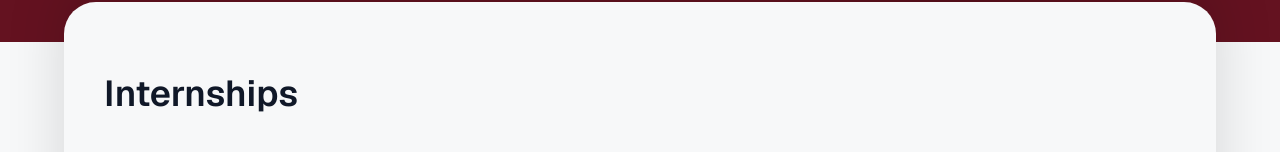
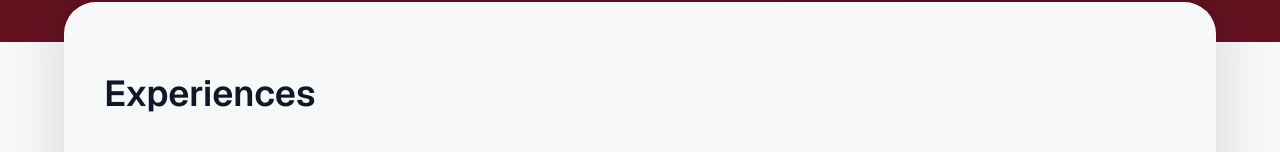
Before and after one commit to harshc22/harsh_chinjer_website, a Next.js app: page / in a window 1280 px wide. Shown: the part 1658-1810 px from the top of the page. Built offline with nearby package versions, Linux system fonts and the light colour scheme.

Commit message:
feat: implement smooth scrolling and update ExperienceTimeline component naming

```diff
--- a/src/app/globals.css
+++ b/src/app/globals.css
@@ -52,6 +52,10 @@
   }
 }
 
+html {
+  scroll-behavior: smooth;
+}
+
 body {
   background: var(--background);
   color: var(--foreground);
--- a/src/app/page.tsx
+++ b/src/app/page.tsx
@@ -1,6 +1,6 @@
 import Navbar from "@/components/Navbar";
 import Hero from "@/components/Hero";
-import { InternshipTimeline } from "@/components/ExperienceTimeline";
+import { ExperienceTimeline } from "@/components/ExperienceTimeline";
 import { AboutSection } from "@/components/About";
 import { SectionTransition } from "@/components/SectionTransition";
 export default function Home() {
@@ -10,7 +10,7 @@ export default function Home() {
       <Hero />
       <SectionTransition />
       <AboutSection />
-      <InternshipTimeline />
+      <ExperienceTimeline />
     </div>
   );
 }
--- a/src/components/ExperienceTimeline.tsx
+++ b/src/components/ExperienceTimeline.tsx
@@ -62,15 +62,15 @@ const itemVariants = (i: number) =>
     },
   }) satisfies Variants;
 
-export function InternshipTimeline() {
+export function ExperienceTimeline() {
   return (
     <section
-      id="internships"
+      id="Experiences"
       className="relative -mt-10 overflow-hidden rounded-t-[32px] bg-[var(--background)] shadow-[0_-22px_60px_rgba(0,0,0,0.14)] mx-auto max-w-6xl px-4 md:px-10 pt-14 pb-16 md:pt-18 md:pb-20"
     >
       <div className="mb-10 flex items-center justify-between gap-4">
         <h2 className="text-3xl md:text-4xl font-semibold text-[var(--foreground)]">
-          Internships
+          Experiences
         </h2>
       </div>
 
--- a/src/components/Navbar.tsx
+++ b/src/components/Navbar.tsx
@@ -8,9 +8,9 @@ import { useEffect, useState, type CSSProperties } from "react";
 type Theme = "light" | "dark";
 
 const links = [
+  { href: "#about", label: "About" },
   { href: "#experience", label: "Experience" },
   { href: "#projects", label: "Projects" },
-  { href: "#about", label: "About" },
 ];
 
 const brandLabel = "HC";
```
